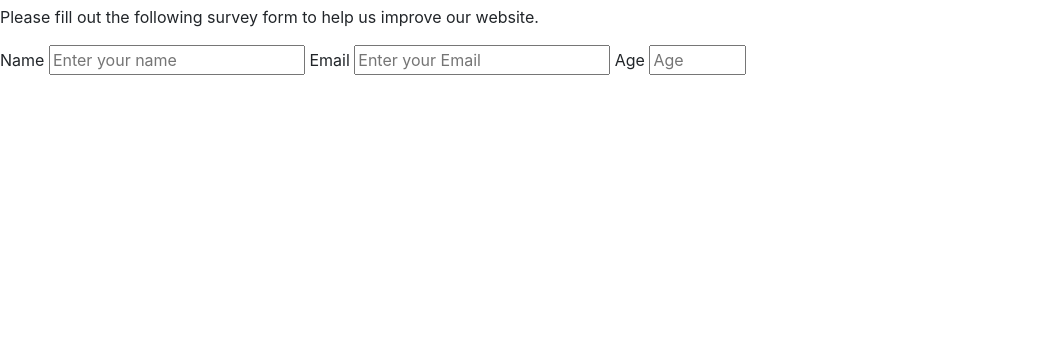
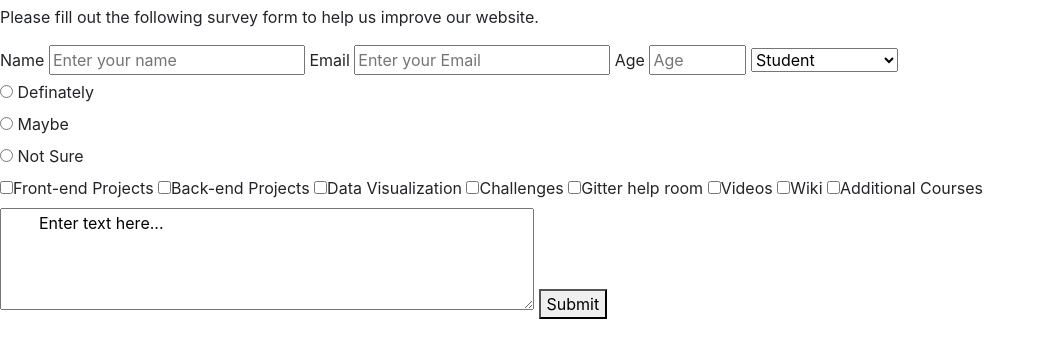
Before and after one commit to AbdimulhinYussuf3675/Manuel-Adam, a plain HTML site: page index.html in a window 1280 px wide. Shown: the part 51-408 px from the top of the page, without its empty margins (0-1045 px from the left). Drawn offline with nearby package versions, Linux system fonts and the light colour scheme.

Commit message:
added radio, checkbox, textarea and submit button

```diff
--- a/index.html
+++ b/index.html
@@ -1,5 +1,6 @@
 <!DOCTYPE html>
 <html lang="en">
+
 <head>
   <meta charset="UTF-8" />
   <title>Fork Me! FCC: Test Suite Template</title>
@@ -12,6 +13,7 @@
   <p id="description">
     Please fill out the following survey form to help us improve our website.
   </p>
+
   <form id="survey-form">
     <label id="name-label">Name</label>
     <input id="name" type="text" placeholder="Enter your name" required />
@@ -19,10 +21,56 @@
     <input id="email" type="email" placeholder="Enter your Email" required />
     <label id="number-label">Age</label>
     <input id="number" type="number" placeholder="Age" min="0" max="100" />
+
+    <select name="select current role" id="dropdown">
+      <option value="">Student</option>
+      <option value="">Fulltime Job</option>
+      <option value="">Fulltime Learner</option>
+      <option value="">Prefer not to say</option>
+      <option value="">Other</option>
+    </select>
+    <div>
+
+      <input type="radio" name="recomend" value="recommend">
+      <label for="Definately">Definately</label> <br>
+      <input type="radio" name="recomend" value="recommend1">
+      <label for="Maybe">Maybe</label> <br>
+      <input type="radio" name="recomend" value="recommend2">
+      <label for="Not sure">Not Sure</label> <br>
+
+    </div>
+
+    <label for="Front-end">
+      <input type="checkbox" value="Front-end">Front-end Projects</label>
+    <label for="Back-end">
+      <input type="checkbox" value="Back-end">Back-end Projects</label>
+    <label for="Data Visualization">
+      <input type="checkbox" value="Data Visualization">Data Visualization</label>
+    <label for="Challenges">
+      <input type="checkbox" value="Challenges">Challenges</label>
+    <label for="Gitter help room">
+      <input type="checkbox" value="Gitter help room">Gitter help room</label>
+    <label for="Videos">
+      <input type="checkbox" value="Videos">Videos</label>
+    <label for="City Meetups">
+      <input type="checkbox" value="Wiki">Wiki</label>
+    <label for="Forum">
+      <input type="checkbox" value="Additional Courses">Additional Courses</label>
+
+    <textarea rows="4" cols="50" name="comment" form="usrform">
+        Enter text here...</textarea>
+
+
+        <button id="submit">Submit</button>
+
+
+
+
   </form>
 
   <script src="https://cdn.freecodecamp.org/testable-projects-fcc/v1/bundle.js"></script>
 
   <script src="js/index.js"></script>
 </body>
+
 </html>
```
Lines whose indentation alone changed are shown as unchanged.
